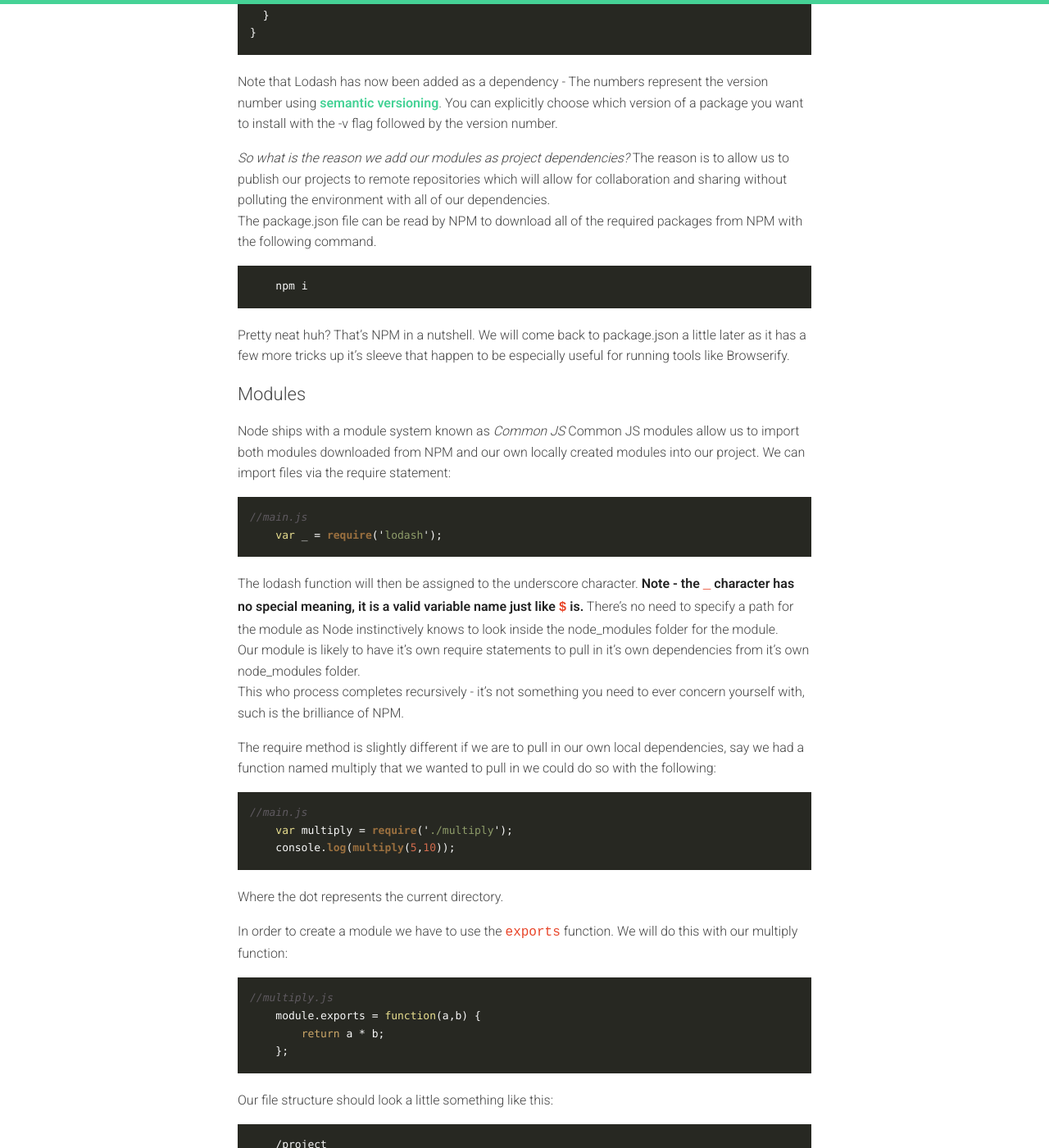
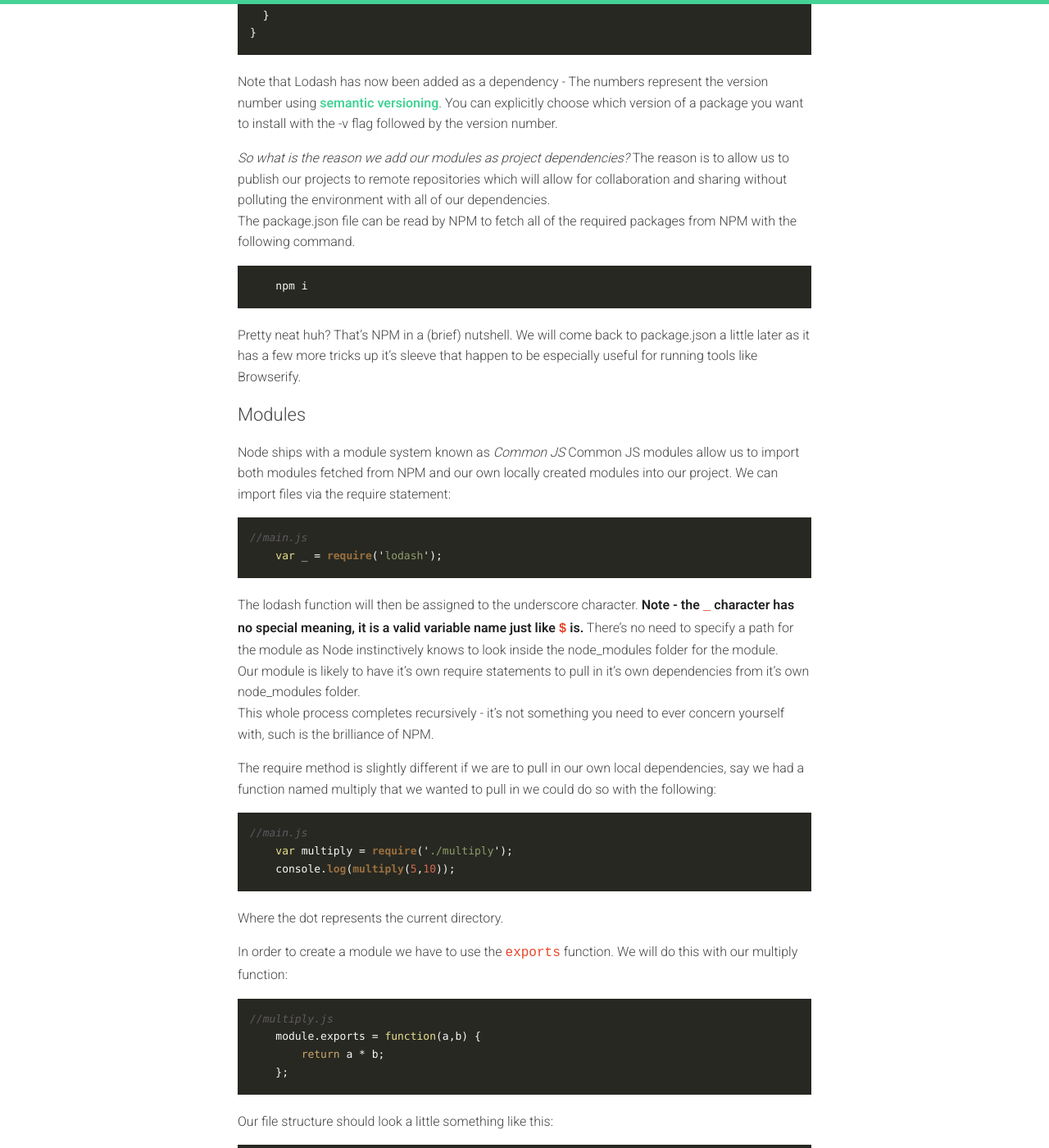
Before and after one commit to rbrtsmith/rbrtsmith.github.io, a Jekyll site: the page built from _posts/2015-09-12-getting-acquainted-with-browserify.md, in a window 1280 px wide and 1400 px high, scrolled down 1801 px. Shown: the whole window at 82% size. Built offline with Jekyll 4.4.1, drawn with Linux system fonts in a browser that asks for light colours; comment, search, counter and statistics services are not loaded; some of the changed text lies outside the part shown.

Commit message:
fix typo

```diff
--- a/_posts/2015-09-12-getting-acquainted-with-browserify.md
+++ b/_posts/2015-09-12-getting-acquainted-with-browserify.md
@@ -64,18 +64,18 @@ Note that Lodash has now been added as a dependency - The numbers represent the
 
 *So what is the reason we add our modules as project dependencies?*
 The reason is to allow us to publish our projects to remote repositories which will allow for collaboration and sharing without polluting the environment with all of our dependencies.
-The package.json file can be read by NPM to download all of the required packages from NPM with the following command.
+The package.json file can be read by NPM to fetch all of the required packages from NPM with the following command.
 
 {% highlight javascript %}
     npm i
 {% endhighlight %}
 
 Pretty neat huh?
-That's NPM in a nutshell.  We will come back to package.json a little later as it has a few more tricks up it's sleeve that happen to be especially useful for running tools like Browserify.
+That's NPM in a (brief) nutshell.  We will come back to package.json a little later as it has a few more tricks up it's sleeve that happen to be especially useful for running tools like Browserify.
 
 ###Modules
 Node ships with a module system known as *Common JS*
-Common JS modules allow us to import both modules downloaded from NPM and our own locally created modules into our project.  We can import files via the require statement:
+Common JS modules allow us to import both modules fetched from NPM and our own locally created modules into our project.  We can import files via the require statement:
 
 {% highlight javascript %}
 //main.js
@@ -85,7 +85,7 @@ Common JS modules allow us to import both modules downloaded from NPM and our ow
 The lodash function will then be assigned to the underscore character.  **Note - the `_` character has no special meaning, it is a valid variable name just like `$` is.**
 There's no need to specify a path for the module as Node instinctively knows to look inside the node_modules folder for the module.
 Our module is likely to have it's own require statements to pull in it's own dependencies from it's own node_modules folder.
-This who process completes recursively - it's not something you need to ever concern yourself with, such is the brilliance of NPM.
+This whole process completes recursively - it's not something you need to ever concern yourself with, such is the brilliance of NPM.
 
 The require method is slightly different if we are to pull in our own local dependencies, say we had a function named multiply that we wanted to pull in we could do so with the following:
 
```
Also changed, not shown: other parts of _posts/2015-09-12-getting-acquainted-with-browserify.md (+2 -2 lines).
